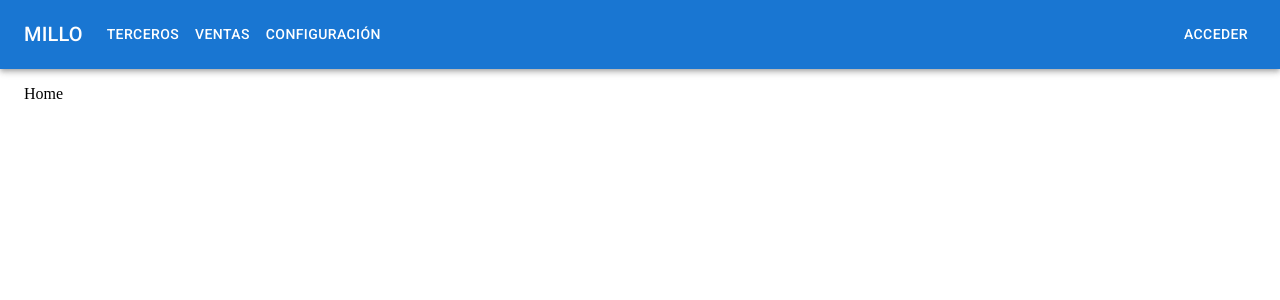
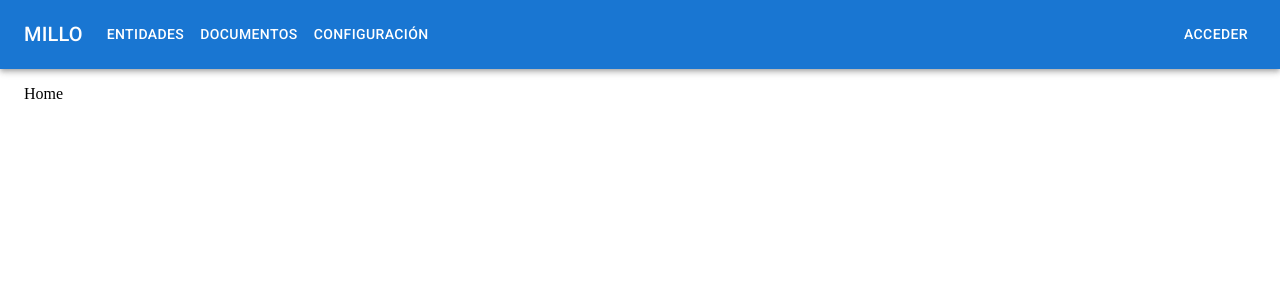
Before and after one commit to opena854/millo-do, a React (Create React App) app: page / in a window 1280 px wide. Shown: the top 300 px of the page. Built offline with nearby package versions, Linux system fonts and the light colour scheme; no server answers.

Commit message:
se crea el modelo de documento

```diff
--- a/package.json
+++ b/package.json
@@ -12,12 +12,13 @@
     "@types/react": "^17.0.39",
     "@types/react-dom": "^17.0.11",
     "firebase": "^9.6.6",
+    "luxon": "^2.4.0",
     "react": "^17.0.2",
     "react-dom": "^17.0.2",
     "react-firebaseui": "^6.0.0",
     "react-hook-form": "^7.27.0",
     "react-router-dom": "^6.2.2",
-    "react-scripts": "5.0.0",
+    "react-scripts": "^5.0.1",
     "typescript": "^4.5.5"
   },
   "scripts": {
@@ -43,5 +44,8 @@
       "last 1 firefox version",
       "last 1 safari version"
     ]
+  },
+  "devDependencies": {
+    "@types/luxon": "^2.3.2"
   }
 }
--- a/src/App.tsx
+++ b/src/App.tsx
@@ -1,11 +1,13 @@
 import { BrowserRouter, Routes, Route } from "react-router-dom";
-import Thirds from "./pages/thirds";
+import Entidades from "./pages/entidades";
 import Home from "./pages/home";
 import Layout from "./pages/layout";
 import { SignIn, SignOut } from "./components/auth";
 import Forbiden from "./pages/forbiden";
-import Third from "./pages/third";
+import EditarEntidad from "./pages/entidades/editarentidad";
 import Protected from "./pages/protected";
+import EditarDocumento from "./pages/documentos/editar";
+import Documentos from "./pages/documentos";
 
 const App = () => {
 
@@ -15,9 +17,13 @@ const App = () => {
         <Route element={<Layout />}>
           <Route path="/" element={<Home />}  />
           <Route element={<Protected />}>
-            <Route path="thirds">
-              <Route path=":id" element={<Third />} />
-              <Route index element={<Thirds />} />
+            <Route path="entidades">
+              <Route path=":id" element={<EditarEntidad />} />
+              <Route index element={<Entidades />} />
+            </Route>
+            <Route path="documentos">
+              <Route path=":id" element={<EditarDocumento />} />
+              <Route index element={<Documentos />} />
             </Route>
           </Route>
           <Route path="signin" element={<SignIn />} />
--- a/src/components/forms/third.tsx
+++ b/src/components/forms/third.tsx
@@ -6,7 +6,7 @@ import { Control, IFormComponent } from ".";
 import { getMinWidth, TIPO_DOCUMENTO } from "../../model";
 
 
-const ThirdForm : IFormComponent = ({document, onSubmit }) => {
+const FormEntidad : IFormComponent = ({document, onSubmit }) => {
   const [cache, setCache] = useState(document);
   const { control, handleSubmit, reset, watch } = useForm({defaultValues: document  });
 
@@ -107,4 +107,4 @@ const ThirdForm : IFormComponent = ({document, onSubmit }) => {
   );
 }
 
-export default ThirdForm;
+export default FormEntidad;
--- a/src/config.tsx
+++ b/src/config.tsx
@@ -17,8 +17,8 @@ export interface Page {
 }
 
 export const menu : Page[] = [
-  { displayName: "Terceros", path: "/thirds" },
-  { displayName: "Ventas", path: "/sales" },
+  { displayName: "Entidades", path: "/entidades" },
+  { displayName: "Documentos", path: "/documentos" },
   { displayName: "Configuración", path: "/settings" },
 ]
 
--- /dev/null
+++ b/src/models/entidades.tsx
@@ -0,0 +1,6 @@
+
+
+
+export interface Third {
+
+}
--- /dev/null
+++ b/src/pages/documentos/editar.tsx
@@ -0,0 +1,9 @@
+
+
+const EditarDocumento = ({}) => {
+
+
+  return <div>Holis</div>
+}
+
+export default EditarDocumento
--- a/src/pages/thirds.tsx
+++ b/src/pages/documentos/index.tsx
@@ -3,10 +3,10 @@ import { useNavigate } from "react-router-dom";
 import { Box, Fab, Paper, Typography } from "@mui/material"
 import { DataGrid, GridColumns } from "@mui/x-data-grid"
 import { Add } from "@mui/icons-material";
-import { useCollection } from "../services/store"
-import { getMinWidth, TIPO_DOCUMENTO } from "../model";
+import { useCollection } from "../../services/store"
+import { getMinWidth, TIPO_DOCUMENTO } from "../../model";
 
-const ThirdColumns: GridColumns = [
+const documentoColumnas: GridColumns = [
   {
     field: "tipo_documento",
     headerName: "Tipo de Documento",
@@ -25,18 +25,18 @@ const ThirdColumns: GridColumns = [
   },
 ]
 
-const Thirds = () => {
-  const [thirds, loading] = useCollection("terceros")
+const Documentos = () => {
+  const [documentos, loading] = useCollection("documentos")
   const navigate = useNavigate()
 
   return (
     <Fragment>
-      <Typography variant="h4" mb={2} >Terceros</Typography>
+      <Typography variant="h4" mb={2} >Entidades</Typography>
       <Paper elevation={3}>
         <DataGrid
           loading={loading}
-          rows={thirds}
-          columns={ThirdColumns}
+          rows={documentos}
+          columns={documentoColumnas}
           pageSize={5}
           rowsPerPageOptions={[5]}
           autoHeight
@@ -49,8 +49,4 @@ const Thirds = () => {
   );
 }
 
-
-
-
-
-export default Thirds
+export default Documentos
--- a/src/pages/third.tsx
+++ b/src/pages/entidades/editarentidad.tsx
@@ -1,23 +1,23 @@
 import { Typography } from "@mui/material"
 import { Fragment } from "react"
 import { useNavigate, useParams } from "react-router-dom"
-import ThirdForm from "../components/forms/third"
-import { useDocument } from "../services/store"
+import FormEntidad from "../../components/forms/third"
+import { useDocument } from "../../services/store"
 
 const Third = () => {
   const { id } = useParams<"id">();
   const navigate = useNavigate();
 
-  const [data, loading, saveDocument] = useDocument("terceros", id === "new" ? undefined : id);
+  const [data, loading, saveDocument] = useDocument("entidades", id === "new" ? undefined : id);
   const onSubmit = saveDocument ? async (data: any) => {
     await saveDocument(data);
-    navigate("/thirds")
+    navigate("/entidades")
   } : undefined
 
   return (
     <Fragment>
-      <Typography variant="h4" mb={2}>{"Editar Tercero"}</Typography>
-      { loading ? <div>{"Loading..."}</div> : <ThirdForm document={data} onSubmit={onSubmit} /> }
+      <Typography variant="h4" mb={2}>{"Editar Entidad"}</Typography>
+      { loading ? <div>{"Loading..."}</div> : <FormEntidad document={data} onSubmit={onSubmit} /> }
     </Fragment>
   );
 }
--- /dev/null
+++ b/src/pages/entidades/index.tsx
@@ -0,0 +1,52 @@
+import { Fragment } from "react";
+import { useNavigate } from "react-router-dom";
+import { Box, Fab, Paper, Typography } from "@mui/material"
+import { DataGrid, GridColumns } from "@mui/x-data-grid"
+import { Add } from "@mui/icons-material";
+import { useCollection } from "../../services/store"
+import { getMinWidth, TIPO_DOCUMENTO } from "../../model";
+
+const entidadColumnas: GridColumns = [
+  {
+    field: "tipo_documento",
+    headerName: "Tipo de Documento",
+    minWidth: getMinWidth('sm'),
+    valueGetter: params => TIPO_DOCUMENTO.find(opt => opt.value === params.value )?.label || "N/D"
+  },
+  {
+    field: "documento",
+    headerName: "Documento",
+    minWidth: getMinWidth('sm')
+  },
+  {
+    field: "nombre",
+    headerName: "Nombre",
+    minWidth: getMinWidth('md')
+  },
+]
+
+const Entidades = () => {
+  const [entidades, loading] = useCollection("entidades")
+  const navigate = useNavigate()
+
+  return (
+    <Fragment>
+      <Typography variant="h4" mb={2} >Entidades</Typography>
+      <Paper elevation={3}>
+        <DataGrid
+          loading={loading}
+          rows={entidades}
+          columns={entidadColumnas}
+          pageSize={5}
+          rowsPerPageOptions={[5]}
+          autoHeight
+          disableSelectionOnClick
+          onRowDoubleClick={row => navigate(`${row.row.id}`)}
+        />
+      </Paper>
+      <Box sx={{ '& > :not(style)': { m: 1 } }}><Fab color="primary" aria-label="add" onClick={() => navigate("new")}><Add /></Fab></Box>
+    </Fragment>
+  );
+}
+
+export default Entidades
```
Also changed, not shown: src/models/documento.tsx (added, +53 -0 lines), src/models/ncf.tsx (added, +21 -0 lines), 1 other file (tests, documents, lock files or other folders).
